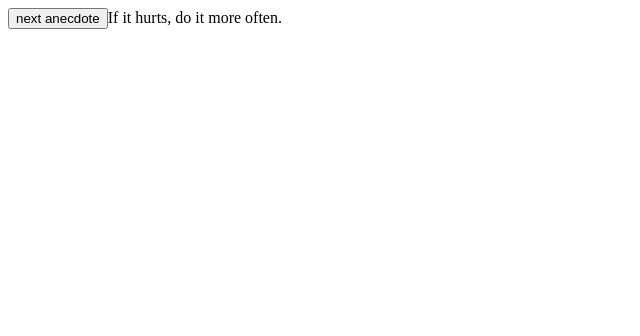
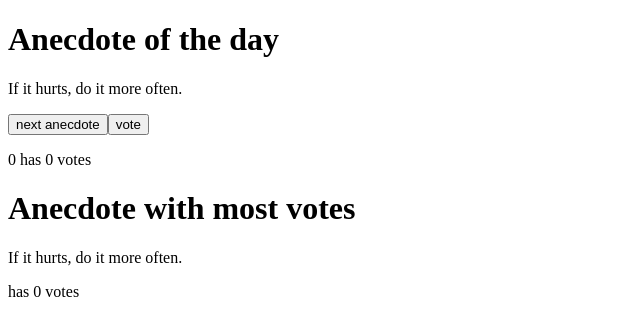
Before and after one commit to frizzzzzzi/Projeto1, a React (Vite) app in the folder my-app/: page / in a window 1280 px wide. Shown: the top 336 px of the page, without its empty margins (0-640 px from the left). Built offline with nearby package versions, Linux system fonts and the light colour scheme.

Commit message:
Anecdote Final

```diff
--- a/my-app/src/App.jsx
+++ b/my-app/src/App.jsx
@@ -14,6 +14,33 @@ const Button = ({ onClick, text }) => {
   )
 }
 
+const Anecdote = ({ selected, votes }) => {
+  return (
+    <div>
+      <p>{selected} has {votes} votes</p>
+    </div>
+  )
+}
+
+const handleVotes = (selected, votes, setVotes) => {
+  const copy = [...votes]
+  copy[selected] += 1
+  setVotes(copy)
+  console.log(copy)
+}
+
+const TopAnecdote = ({ anecdotes, votes }) => {
+  const maxVotes = Math.max(...votes)
+  const index = votes.indexOf(maxVotes)
+  return (
+    <div>
+      <h1>Anecdote with most votes</h1>
+      <p>{anecdotes[index]}</p>
+      <p>has {maxVotes} votes</p>
+    </div>
+  )
+}
+
 const App = () => {
   const anecdotes = [
     'If it hurts, do it more often.',
@@ -27,11 +54,27 @@ const App = () => {
   ]
 
   const [selected, setSelected] = useState(0)
+  const [votes, setVotes] = useState(new Array(anecdotes.length).fill(0))
+
+  console.log('Selected: '+ selected)
 
   return (
     <div>
+      <h1>Anecdote of the day</h1>
+
+      {/* Display the selected anecdote */}
+      <p>{anecdotes[selected]}</p>
+
+      {/* Button to get the next random anecdote */}
       <Button onClick={() => setSelected(getRandomIntInclusive(0, anecdotes.length - 1))} text="next anecdote" />
-      {anecdotes[selected]}
+
+      {/* Button to vote for the current anecdote*/}
+      <Button onClick={() => handleVotes(selected, votes, setVotes)} text="vote" />
+
+      {/* Show votes of selected anecdote*/}
+      <Anecdote selected={selected} votes={votes[selected]} />
+      <TopAnecdote anecdotes={anecdotes} votes={votes} />
+
     </div>
   )
 }
```
